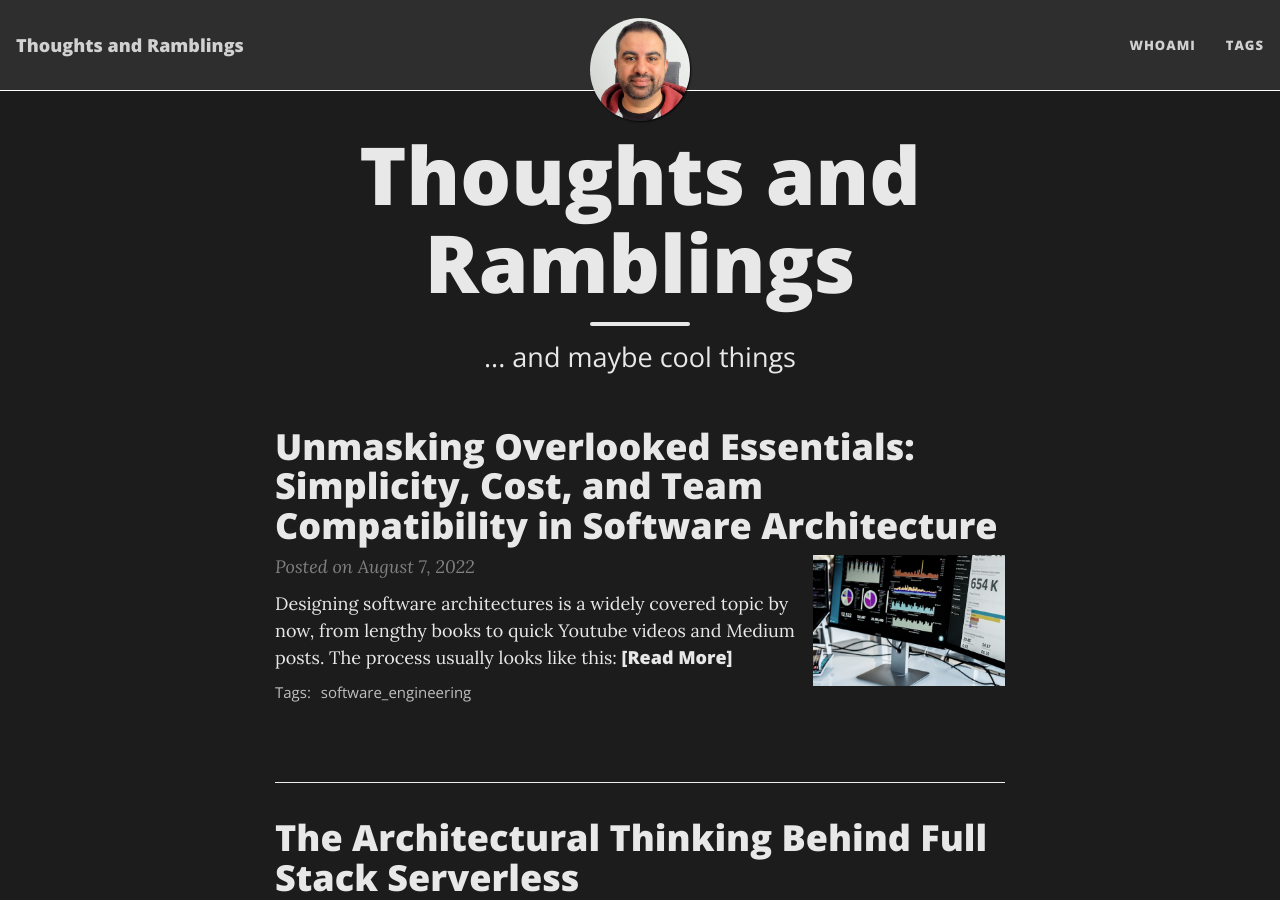
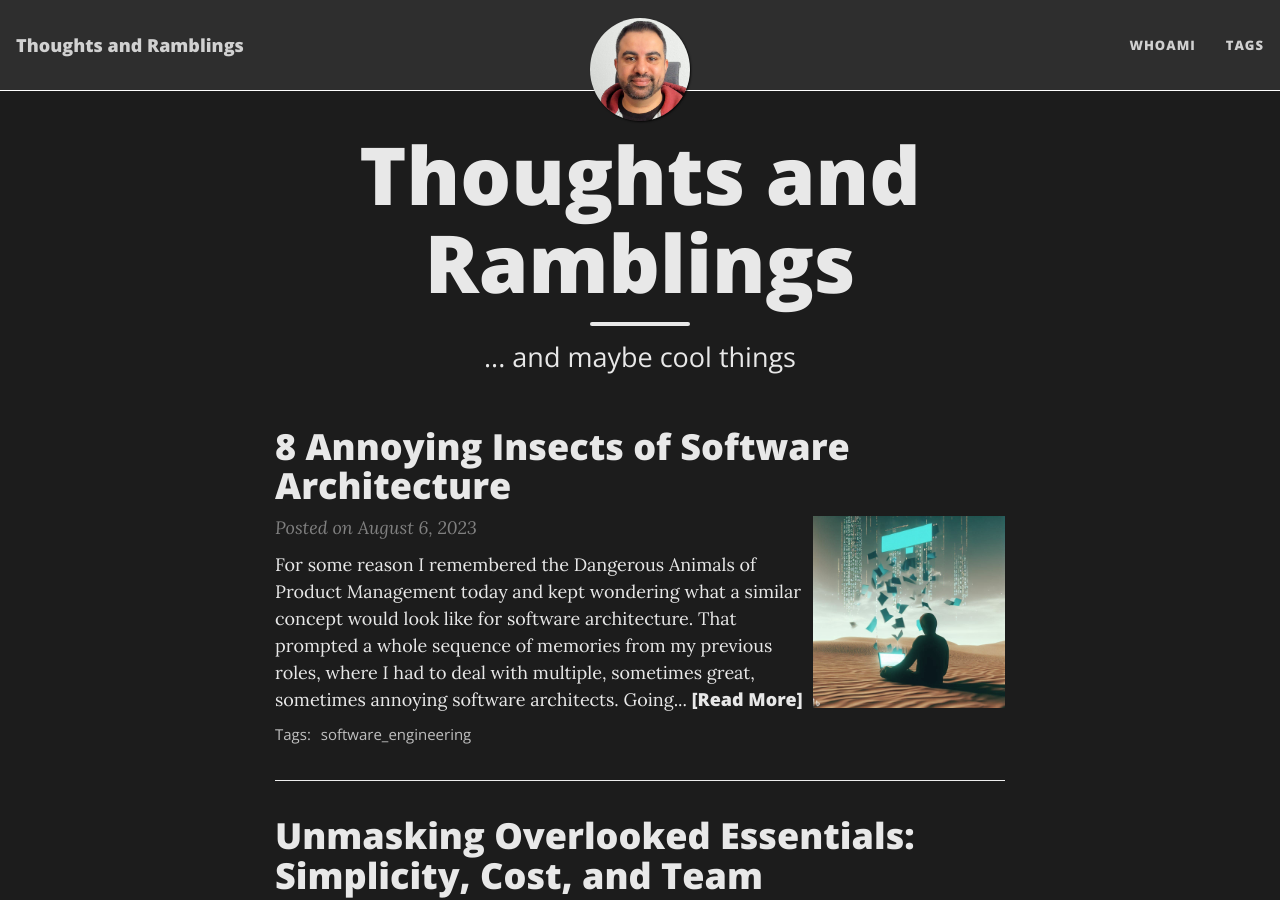
Before and after one commit to YazidHamdi/yazidhamdi.github.io, a Jekyll site: the page built from index.html, in a window 1280 px wide and 900 px high. Built offline with Jekyll 4.4.1, drawn with Linux system fonts in a browser that asks for light colours; nearby versions of some CDN libraries; the list of posts is cut into pages by our own code; some of the changed lines change nothing that is shown; some of the changed text lies outside the part shown.

Commit message:
Added Architecture Insects post

```diff
--- /dev/null
+++ b/_posts/2023-08-06-the-annoying-insects-of-software-architecture.md
@@ -0,0 +1,77 @@
+---
+layout: post
+title: '8 Annoying Insects of Software Architecture'
+tags: [software_engineering]
+cover-img: "/assets/img/SE_header.jpeg"
+---
+For some reason I remembered the [Dangerous Animals of Product Management](https://www.productboard.com/blog/dangerous-animals-product-management-infographic/) today and kept wondering what a similar concept would look like for software architecture. That prompted a whole sequence of memories from my previous roles, where I had to deal with multiple, sometimes great, sometimes annoying software architects. Going with the annoying theme, I turned it from animals to insects, the champions of annoyance.
+
+
+With the help of ChatGPT (I don't know much about insects to be honest) I came up with 8 personas illustrating things I observed in the industry, and even generated some illustrations for them with Bing Image Creator (Dall-E but better).
+
+If the tone didn't already make this clear, this is a satirical post aiming to poke fun at stereotypical characteristics of software architects, of many of which I am guilty! Have fun and don't take it too seriously 😁
+
+So here goes:
+
+---
+
+# 1. The Stubborn Mosquito
+"Use my favorite stack... zzzz... use my favorite stack... zzz..."
+
+![](/assets/img/SoftwareArchitectureInsects/mosquito-bing.jpeg)
+
+I'm sure you know exactly what I'm talking about, the silver-bullet architect, the one who has a plugin/package/module/service of their stack for every purpose for which another better more-fitting less-obscure stack exists. This architect starts with the solution and works back into the design and requirements, which is, annoying, and not good.
+
+# 2. The Bulldozing Beetle
+aka. "jet-propelled Joey"
+
+![](/assets/img/SoftwareArchitectureInsects/beetle-bing.jpeg)
+
+Clients love him (or his promises of quick delivery), developers don't like him (and his current "this is trivial, just use X" statements) and his inevitable changes of heart. Essentially an architect who likes to think he gets it right the first time, overcommits, pushes forward, only to discover issues and bulldoze an overcomplicated design to start a new one.
+
+# 3. The Lurking Tick
+"it'll work, trust me". "But what if?" - "no, I said it'll work, just trust me"
+
+![](/assets/img/SoftwareArchitectureInsects/tick-bing.jpeg)
+
+This architect embeds himself deep in the project by deferring all decisions to himself (because of I'm an architect dontcha know) and becoming a constant wall of feedback rejection against which business, dev and clients hit their heads. Like a tick, he refuses to move, and sticks to his position no matter how much resistance is applied.
+
+# 4. The Micromanaging Ant
+"okay how about when the user clicks button X and the popup has to be displayed?" - "buddy you're an architect, let the frontend dev handle that"
+
+![](/assets/img/SoftwareArchitectureInsects/ant-bing.jpeg)
+
+This architect is a developer's worst nightmare, one who intervenes in every single detail even the ones that have nothing to do with system attributes or architectural decisions. Everything affects performance, everything breaks scalability, that little frontend enum needs to be right, those for loops need to be while loops, otherwise it doesn't work for our esteemed colleague in charge.
+
+# 5. The Flighty Butterfly
+aka. "will he won't he Willy"
+
+![](/assets/img/SoftwareArchitectureInsects/butterfly-bing.jpeg)
+
+This architect is puzzled, hesitant, decides something today, changes it tomorrow. Whether or not it's his fault is unclear, maybe an "Agile" boss is making him do that, maybe he's just a perfectionist too lazy to actually sit down, write all his thoughts down, then decide, instead of letting his lunch or drive home inspire the next change.
+
+# 6. The Shortsighted Moth
+"let's use Vue", "what for?" - "nah don't worry it's the most popular thing now"
+
+![](/assets/img/SoftwareArchitectureInsects/moth-bing.jpeg)
+
+This architect should probably not even be called that, since they basically just force the latest (that they saw that morning on Hacker News or Dev.to) and greatest (well...) on every problem they encounter, don't even worry about "why", that's not how this works. He's best friends with the Bulldozing Beetle, and the sworn enemy of our next insect.
+
+# The Eternal Cockroach
+"so the client wants us to update balance sheets to reflect transactions in real time" - "I've got a COBOL program for that, hang on let me find it" \*blows dust off an old IBM mainframe\*
+
+![](/assets/img/SoftwareArchitectureInsects/cockroach-bing.jpeg)
+
+As his name indicates, this architect survived every wave of technology without learning anything new, they hang to old technology with all their strengths and won't let go. In the best case scenario, they can write you a Pong Game from scratch using Pascal, in the worst case, they just do a lot of lecturing and no coding in a cosy enterprise job they can't be fired from just for the sheer amount of severance the company would have to pay.
+
+# The Isolating Spider
+\*knits for 6 months without sending an Email\* "heyyyy I thought I was supposed to be working on that, look at this full solution I made single-handedly in my corner"
+
+![](/assets/img/SoftwareArchitectureInsects/spider-bing.jpeg)
+
+The spider knits and knits, makes a wonderful web of services, artifacts, modules and runtimes, components and \*insert jargon here\*... And talks to nobody about it, in total isolation. The team either anxiously wait for a miracle (that may or may not happen), or moves on and just puts something together hastily to make the deadline.
+You could also say that he chemically juices the insides of the company and slowly drinks them just like a spider.
+
+---
+
+Alright so there we go. Send in an Email chain you Eternal Cockroach! Tag a friend and let's see some sparks in the comments you Shortsighted Moth!
--- a/whoami.md
+++ b/whoami.md
@@ -3,7 +3,7 @@ layout: page
 title: Whoami
 permalink: /whoami/
 ---
-Yazid Hamdi, a Tunisian software engineer living in Berlin, an internet junkie and apparently a very talkative dude.
+Yazid Hamdi, a Tunisian software engineer living in Berlin, an internet junkie and apparently a very talkative dude with moderately interesting things to say.
 
 I often fail to self-describe, as is the case in this description, since my wastes of time are so numerous and diverse: gaming, motorcycles, books, sports, just walking in empty quiet places, writing with a very VERY inconsistent frequency, diy and building model toys, coding and web development, etc.
 
```
Also changed, not shown: assets/img/SE_header.jpeg (added), assets/img/SoftwareArchitectureInsects/ant-bing.jpeg (added), assets/img/SoftwareArchitectureInsects/beetle-bing.jpeg (added), assets/img/SoftwareArchitectureInsects/butterfly-bing.jpeg (added), assets/img/SoftwareArchitectureInsects/cockroach-bing.jpeg (added), assets/img/SoftwareArchitectureInsects/mosquito-bing.jpeg (added), assets/img/SoftwareArchitectureInsects/moth-bing.jpeg (added), assets/img/SoftwareArchitectureInsects/spider-bing.jpeg (added), assets/img/SoftwareArchitectureInsects/tick-bing.jpeg (added), 2 other files.
